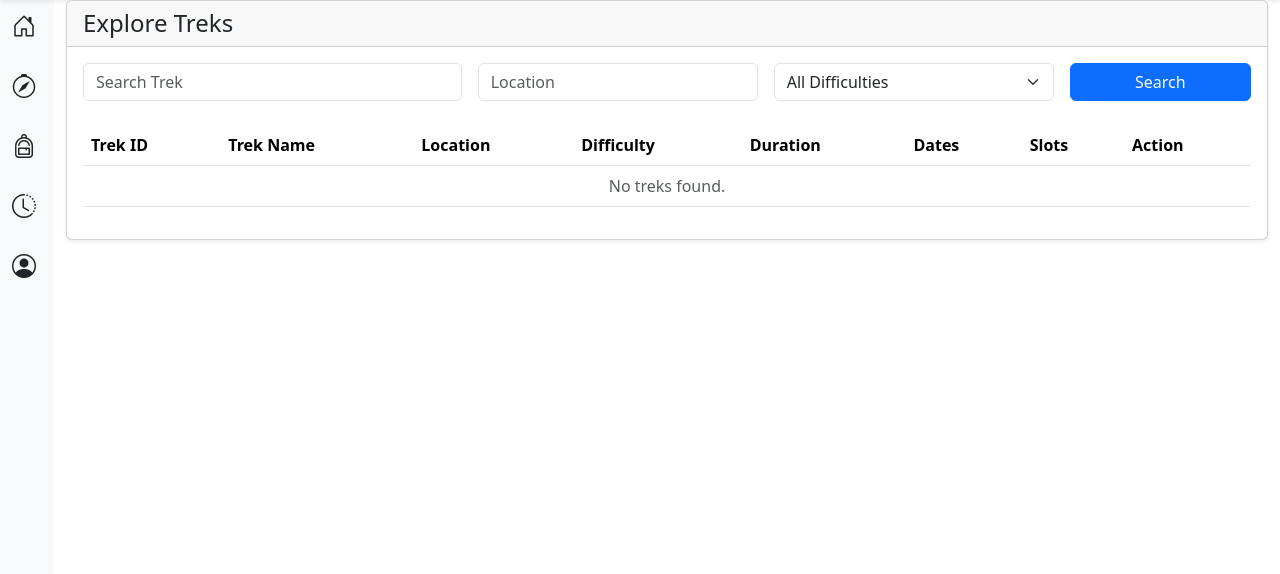
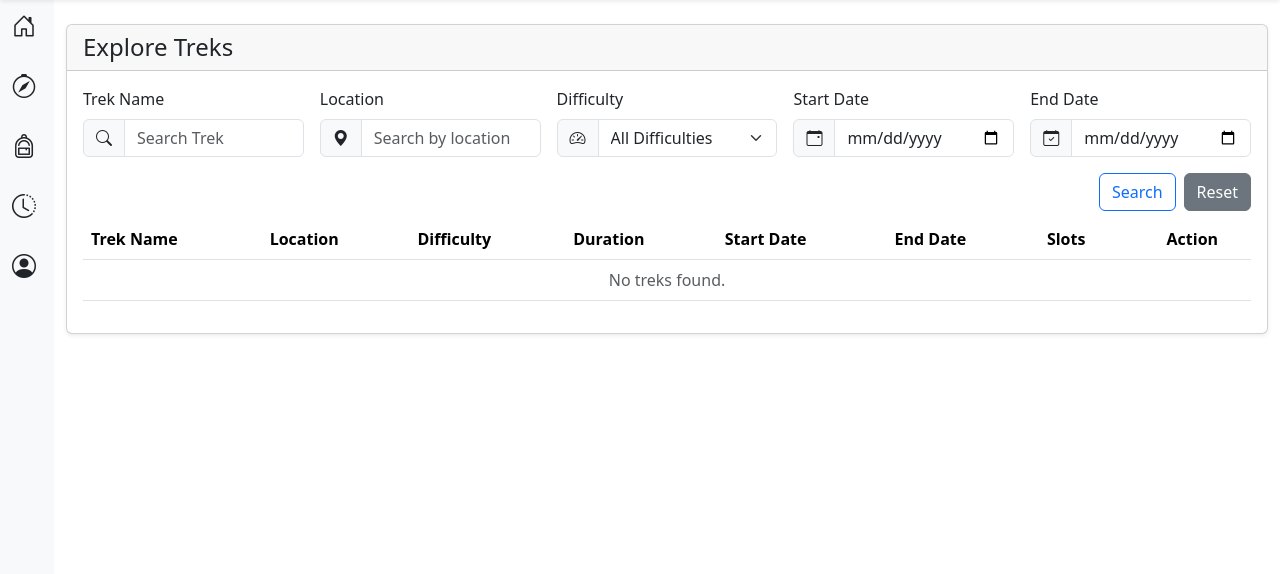
Before and after one commit to vini-cyberpunk/trekking-management-system_23f3002456, a Flask app: page /user/treks in a window 1280 px wide. Shown: the part 57-631 px from the top of the page. Run offline with Flask 3, Linux system fonts and the light colour scheme; the visitor is signed in with stand-in values (Sample User, id 1); data that the repository does not hold is empty; parts of the project's set-up code (start-up, migrations or seed data) failed here and were passed over.

Commit message:
user page's dahboard and available trek done

```diff
--- a/app/routes/user.py
+++ b/app/routes/user.py
@@ -1,5 +1,8 @@
-from flask import Blueprint, render_template
-from flask_login import login_required
+from flask import Blueprint, render_template, url_for, request, flash
+from flask_login import login_required, current_user
+
+from app import db
+from app.models import User, Trek, Booking
 
 user = Blueprint('user', __name__)
 
@@ -7,14 +10,55 @@ user = Blueprint('user', __name__)
 @login_required
 def dashboard():
 
-	return render_template('user/dashboard.html')
+	login_id = current_user.get_id()
+
+	user = User.query.filter_by(login_id=login_id).first()
+
+	available_treks = Trek.query.filter_by(status='open').all()
+
+	booked_treks = user.bookings
+
+	return render_template(
+		'user/dashboard.html',
+		user=user,
+		available_treks=available_treks,
+		booked_treks=booked_treks
+	)
 
 
 @user.route('/treks', methods=["GET"])
 @login_required
 def treks():
 
-	return render_template('user/treks.html')
+	query = Trek.query.filter_by(status="open")
+
+	trek_name = request.args.get('trek_name', '')
+	location = request.args.get('location', '')
+	difficulty = request.args.get('difficulty', '')
+	start_date = request.args.get('start_date')
+	end_date = request.args.get('end_date')
+
+	if trek_name:
+		query = query.filter( Trek.trek_name.ilike(f"%{trek_name}%") )
+
+	if location:
+		query = query.filter( Trek.location.ilike(f"%{location}%") )
+
+	if difficulty:
+		query = query.filter_by(difficulty=difficulty)
+
+	if start_date:
+		query = query.filter( Trek.start_date >= start_date )
+
+	if end_date:
+		query = query.filter( Trek.end_date <= end_date )
+
+	treks = query.all()
+
+	return render_template(
+		'user/treks.html',
+		treks=treks
+	)
 
 
 @user.route('/bookings', methods=["GET"])
--- a/app/templates/staff/dashboard.html
+++ b/app/templates/staff/dashboard.html
@@ -191,7 +191,8 @@ Dashboard
 					<option value="" {% if request.args.get('status', '') == '' %} selected {% endif %} >All</option>
 					<option value="pending" {% if request.args.get('status', '') == 'pending' %} selected {% endif %} >Pending</option>
 					<option value="approved" {% if request.args.get('status', '') == 'approved' %} selected {% endif %} >Approved</option>
-					<option value="open" {% if request.args.get('status', '') == 'open' %} selected {% endif %} >Open</option>
+					<opti
+					on value="open" {% if request.args.get('status', '') == 'open' %} selected {% endif %} >Open</option>
 					<option value="closed" {% if request.args.get('status', '') == 'closed' %} selected {% endif %} >Closed</option>
 					<option value="completed" {% if request.args.get('status', '') == 'completed' %} selected {% endif %} >Completed</option>
 				</select>
--- a/app/templates/user/treks.html
+++ b/app/templates/user/treks.html
@@ -8,32 +8,29 @@ Explore Treks
 
 {% block main_content %}
 
-<div class="card shadow-sm">
-
+<div class="card shadow-sm mt-4">
 
 	<div class="card-header">
 
-		<h4 class="mb-0">
-
-		    Explore Treks
-
-		</h4>
+		<h4 class="mb-0"> Explore Treks </h4>
 
 	</div>
 
-
-
 	<div class="card-body">
-
 
 		<form method="GET">
 
+		    <div class="row row-cols-lg-5 row-cols-md-3 row-cols-1 g-3 align-items-end">
 
-		    <div class="row g-3 mb-4">
+		        <div class="col">
 
+		        	<label class="form-label"> Trek Name </label>
 
-		        <div class="col-md-4">
+				    <div class="input-group">
 
+				    	<span class="input-group-text">
+				    		<i class="bi bi-search"></i>
+				    	</span>
 
 				        <input
 				            type="text"
@@ -42,329 +39,222 @@ Explore Treks
 				            placeholder="Search Trek"
 				            value="{{ request.args.get('trek_name','') }}">
 
+					</div>
 
 		        </div>
 
 
+				<div class="col">
 
-		        <div class="col-md-3">
+					<label class="form-label"> Location </label>
 
+					<div class="input-group">
+
+						<span class="input-group-text">
+							<i class="bi bi-geo-alt-fill"></i>
+						</span>
 
 						<input
 							type="text"
+							class="form-control"
 							name="location"
-		                class="form-control"
-		                placeholder="Location"
-		                value="{{ request.args.get('location','') }}">
-
+							value="{{ request.args.get('location', '') }}"
+							placeholder="Search by location">
 
 					</div>
 
+				</div>
 
+		        <div class="col">
 
-		        <div class="col-md-3">
+					<label class="form-label"> Difficulty </label>
 
+					<div class="input-group">
 
-		            <select
-		                name="difficulty"
-		                class="form-select">
+						<span class="input-group-text">
+							<i class="bi bi-speedometer2"></i>
+						</span>
 
+				        <select name="difficulty" class="form-select">
 
-		                <option value="">
-
+				            <option value="" {% if request.args.get('difficulty', '') == "" %} selected {% endif %}>
 				            	All Difficulties
-
 				            </option>
 
-
-		                <option value="easy">
-
+				            <option value="easy" {% if request.args.get('difficulty', '') == "easy" %} selected {% endif %}>
 				            	Easy
-
 				            </option>
 
-
-		                <option value="moderate">
-
+				            <option value="moderate" {% if request.args.get('difficulty', '') == "moderate" %} selected {% endif %}>
 				            	Moderate
-
 				            </option>
 
-
-		                <option value="hard">
-
+				            <option value="hard" {% if request.args.get('difficulty', '') == "hard" %} selected {% endif %}v>
 				            	Hard
-
 				            </option>
-
 
 				        </select>
 
+				    </div>
 
 		        </div>
 
+		        <div class="col">
 
+					<label class="form-label"> Start Date </label>
 
-		        <div class="col-md-2">
+					<div class="input-group">
 
+						<span class="input-group-text">
+							<i class="bi bi-calendar-event"></i>
+						</span>
 
-		            <button
-		                type="submit"
-		                class="btn btn-primary w-100">
-
-
-		                Search
-
-
-		            </button>
-
+						<input
+							type="date"
+							class="form-control"
+							name="start_date"
+							value="{{ request.args.get('start_date', '') }}"
+							placeholder="Select Starting Date">
 
 					</div>
 
+				</div>
+
+				<div class="col">
+
+					<label class="form-label"> End Date </label>
+
+					<div class="input-group">
+
+						<span class="input-group-text">
+							<i class="bi bi-calendar-check"></i>
+						</span>
+
+						<input
+							type="date"
+							class="form-control"
+							name="end_date"
+							value="{{ request.args.get('end_date', '') }}"
+							placeholder="Select Ending Date">
 
 					</div>
 
+				</div>
+
+		        <div class="ms-auto col d-flex gap-2 justify-content-end">
+
+		            <button type="submit" class="btn btn-outline-primary">
+		                Search
+		            </button>
+
+		            <a class="btn btn-secondary" href="{{ url_for('user.treks') }}">
+		            	Reset
+		            </a>
+
+		        </div>
+
+		    </div>
 
 		</form>
 
 
-
-
-
-		<div class="table-responsive">
-
+		<div class="table-responsive mt-2">
 
 		    <table class="table table-hover align-middle">
 
-
 		        <thead>
-
 
 		            <tr>
 
+		                <th> Trek Name </th>
 
-		                <th>
+		                <th> Location </th>
 
-		                    Trek ID
+		                <th> Difficulty </th>
 
-		                </th>
+		                <th> Duration </th>
 
+		                <th> Start Date </th>
 
-		                <th>
+		                <th> End Date </th>
 
-		                    Trek Name
+		                <th> Slots </th>
 
-		                </th>
-
-
-		                <th>
-
-		                    Location
-
-		                </th>
-
-
-		                <th>
-
-		                    Difficulty
-
-		                </th>
-
-
-		                <th>
-
-		                    Duration
-
-		                </th>
-
-
-		                <th>
-
-		                    Dates
-
-		                </th>
-
-
-		                <th>
-
-		                    Slots
-
-		                </th>
-
-
-		                <th>
-
-		                    Action
-
-		                </th>
-
+		                <th class="text-center"> Action </th>
 
 		            </tr>
 
-
 		        </thead>
-
-
 
 		        <tbody>
 
-
 		            {% for trek in treks %}
-
-
 
 		            <tr>
 
+		                <td> {{ trek.trek_name }} </td>
+
+		                <td> {{ trek.trek_location }} </td>
 
 		                <td>
-
-		                    {{ trek.trek_id }}
-
-		                </td>
-
-
-
-		                <td>
-
-		                    {{ trek.trek_name }}
-
-		                </td>
-
-
-
-		                <td>
-
-		                    {{ trek.trek_location }}
-
-		                </td>
-
-
-
-		                <td>
-
-
 		                    <span class="badge
 
 		                        {% if trek.difficulty == 'easy' %}
-
 		                            text-bg-success
 
-
 		                        {% elif trek.difficulty == 'moderate' %}
-
 		                            text-bg-warning
 
-
 		                        {% else %}
-
 		                            text-bg-danger
-
 
 		                        {% endif %}
 
 		                    ">
 
-
 		                        {{ trek.difficulty.title() }}
-
 
 		                    </span>
 
+		                </td>
+
+		                <td> {{ trek.duration }} Days </td>
+
+		                <td> {{ trek.start_date }} </td>
+
+		                <td> {{ trek.end_date }} </td>
+
+		                <td> {{ trek.available_slots }} </td>
+
+		                <td class="text-center">
+
+		                    <a href="#" class="btn btn-sm btn-primary text-nowrap">
+		                        Book Now
+		                    </a>
 
 		                </td>
 
+		            </tr>
 
+		            {% else %}
 
-		                <td>
+		            <tr>
 
-		                    {{ trek.duration }}
+		                <td colspan="8" class="text-center text-muted">
 
-		                    Days
-
+		                    No treks found.
 
 		                </td>
 
-
-
-		                <td>
-
-
-		                    {{ trek.start_date }}
-
-		                    <br>
-
-		                    {{ trek.end_date }}
-
-
-		                </td>
-
-
-
-		                <td>
-
-		                    {{ trek.available_slots }}
-
-		                </td>
-
-
-
-		                <td>
-
-
-		                    <a
-
-		                        href="#"
-
-		                        class="btn btn-sm btn-outline-primary">
-
-
-		                        View Details
-
-
-		                    </a>
-
-
-		                </td>
-
-
-
 		            </tr>
-
-
-
-		            {% else %}
-
-
-
-		            <tr>
-
-
-		                <td
-		                    colspan="8"
-		                    class="text-center text-muted">
-
-
-		                    No treks found.
-
-
-		                </td>
-
-
-		            </tr>
-
-
 
 		            {% endfor %}
 
-
 		        </tbody>
-
 
 		    </table>
 
-
 		</div>
-
 
 	</div>
 
--- a/app/templates/user/user_base.html
+++ b/app/templates/user/user_base.html
@@ -22,7 +22,7 @@
 
 	<nav class="navbar border-bottom shadow-sm bg-body-tertiary d-flex justify-content-start">
 
-			<button id="sidebar" class="btn d-none d-md-block ms-2">
+			<button id="sidebar" class="btn d-none d-lg-block ms-2">
 
 				<i class="bi bi-list"></i>
 
@@ -33,15 +33,15 @@
 				<span class="d-none d-lg-inline"> - Your Trekking Buddy</span>
 			</a>
 
-			<div class="ms-auto me-3 d-none d-md-block">
+			<div class="ms-auto me-3 d-none d-lg-block">
 				<a class="btn btn-danger auth-btn" href="{{url_for('auth.logout')}}">Logout</a>
 			</div>
 
-			<button class="btn ms-auto d-md-none" data-bs-toggle="offcanvas" data-bs-target="#mobile-sidebar">
+			<button class="btn ms-auto d-lg-none" data-bs-toggle="offcanvas" data-bs-target="#mobile-sidebar">
 				<i class="bi bi-list"></i>
 			</button>
 
-			<div id="mobile-sidebar" class="offcanvas offcanvas-end d-md-none">
+			<div id="mobile-sidebar" class="offcanvas offcanvas-end d-lg-none">
 
 				<div class="offcanvas-header">
 
@@ -89,7 +89,7 @@
 	<div class="container-fluid">
 		<div class="row">
 
-			<div class="col-auto min-vh-100 bg-light d-none d-md-block">
+			<div class="col-auto min-vh-100 bg-light d-none d-lg-block">
 				<div id="sidebar" class="user-sidebar">
 
 					<div class="d-flex flex-column gap-4 mt-2">
```
Also changed, not shown: app/templates/user/dashboard.html (+115 -205 lines). Lines whose indentation alone changed are shown as unchanged.
